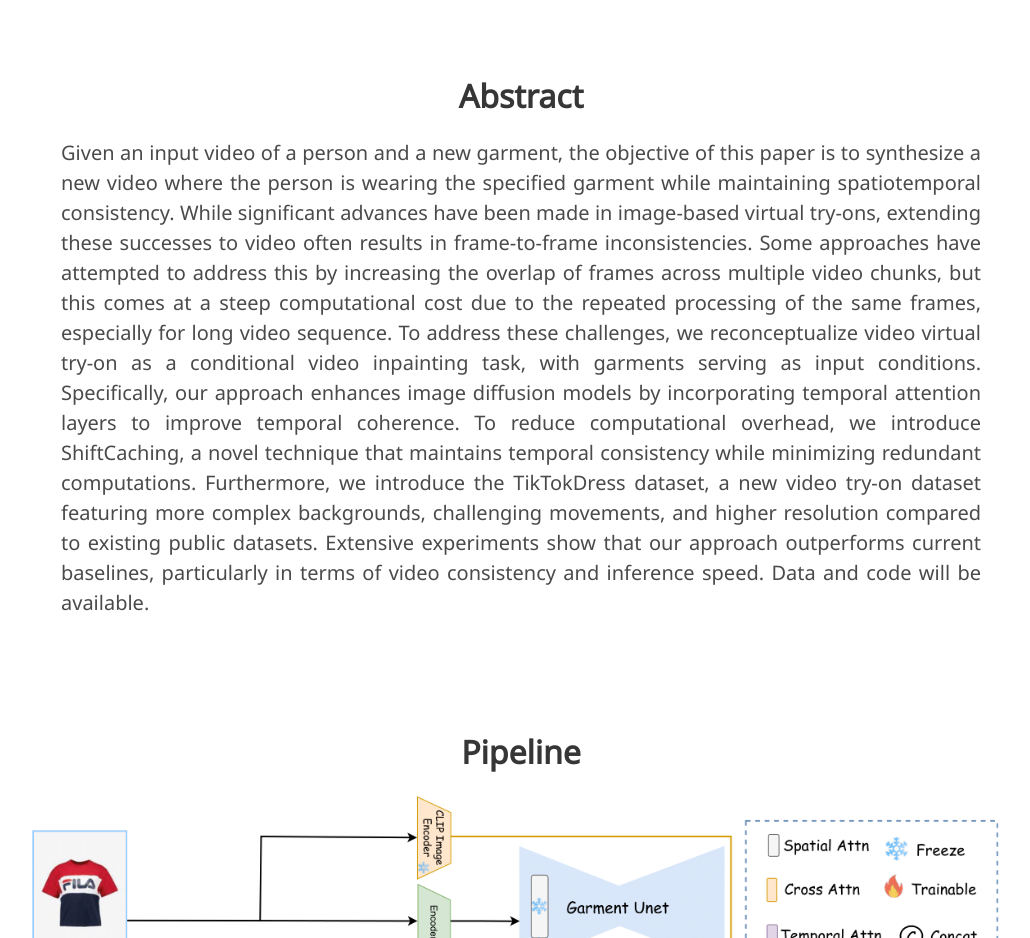
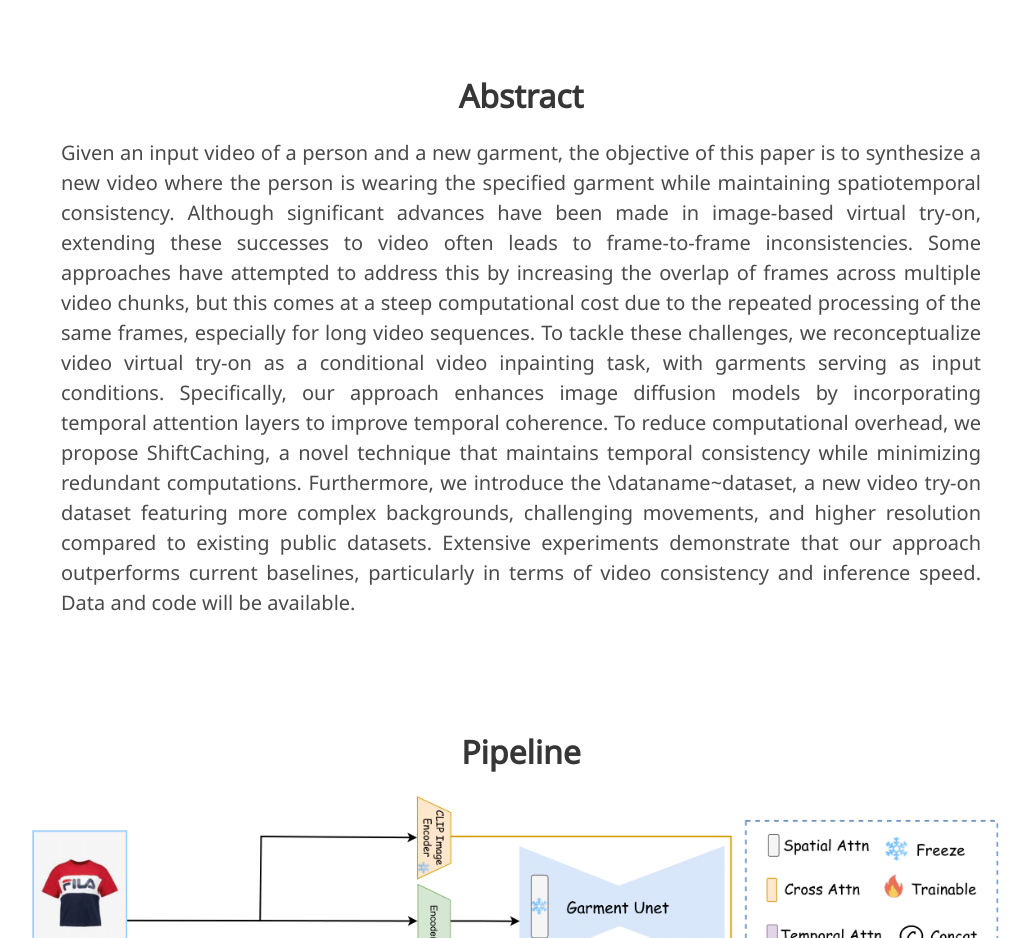
Before and after one commit to swift-try/swift-try.github.io, a plain HTML site: page index.html in a window 1280 px wide. Shown: the part 800-1738 px from the top of the page, without its empty margins (119-1149 px from the left). Drawn offline with nearby package versions, Linux system fonts and the light colour scheme; some icons are missing; a web font is replaced by a local one.

Commit message:
Update index.html

```diff
--- a/index.html
+++ b/index.html
@@ -133,20 +133,7 @@
         <h2 class="title is-3">Abstract</h2>
         <div class="content has-text-justified">
           <p style="font-size: 125%">
-            Given an input video of a person and a new garment, the objective of this paper is to synthesize a new
-            video where the person is wearing the specified garment while maintaining spatiotemporal consistency.
-            While significant advances have been made in image-based virtual try-ons, extending these successes to
-            video often results in frame-to-frame inconsistencies. Some approaches have attempted to address this by
-            increasing the overlap of frames across multiple video chunks, but this comes at a steep computational
-            cost due to the repeated processing of the same frames, especially for long video sequence. To address
-            these challenges, we reconceptualize video virtual try-on as a conditional video inpainting task, with
-            garments serving as input conditions. Specifically, our approach enhances image diffusion models by
-            incorporating temporal attention layers to improve temporal coherence. To reduce computational overhead,
-            we introduce ShiftCaching, a novel technique that maintains temporal consistency while minimizing
-            redundant computations. Furthermore, we introduce the TikTokDress dataset, a new video try-on dataset
-            featuring more complex backgrounds, challenging movements, and higher resolution compared to existing
-            public datasets. Extensive experiments show that our approach outperforms current baselines, particularly
-            in terms of video consistency and inference speed. Data and code will be available.
+            Given an input video of a person and a new garment, the objective of this paper is to synthesize a new video where the person is wearing the specified garment while maintaining spatiotemporal consistency. Although significant advances have been made in image-based virtual try-on, extending these successes to video often leads to frame-to-frame inconsistencies. Some approaches have attempted to address this by increasing the overlap of frames across multiple video chunks, but this comes at a steep computational cost due to the repeated processing of the same frames, especially for long video sequences. To tackle these challenges, we reconceptualize video virtual try-on as a conditional video inpainting task, with garments serving as input conditions. Specifically, our approach enhances image diffusion models by incorporating temporal attention layers to improve temporal coherence. To reduce computational overhead, we propose ShiftCaching, a novel technique that maintains temporal consistency while minimizing redundant computations. Furthermore, we introduce the \dataname~dataset, a new video try-on dataset featuring more complex backgrounds, challenging movements, and higher resolution compared to existing public datasets. Extensive experiments demonstrate that our approach outperforms current baselines, particularly in terms of video consistency and inference speed. Data and code will be available.
           </p>
         </div>
       </div>
```
